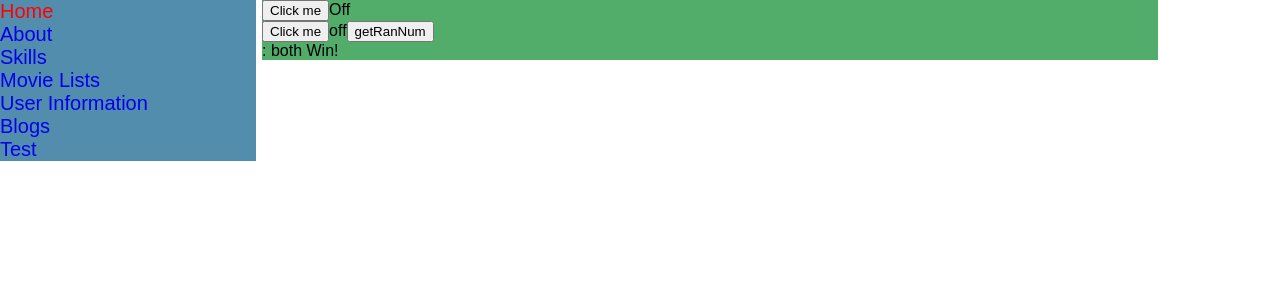
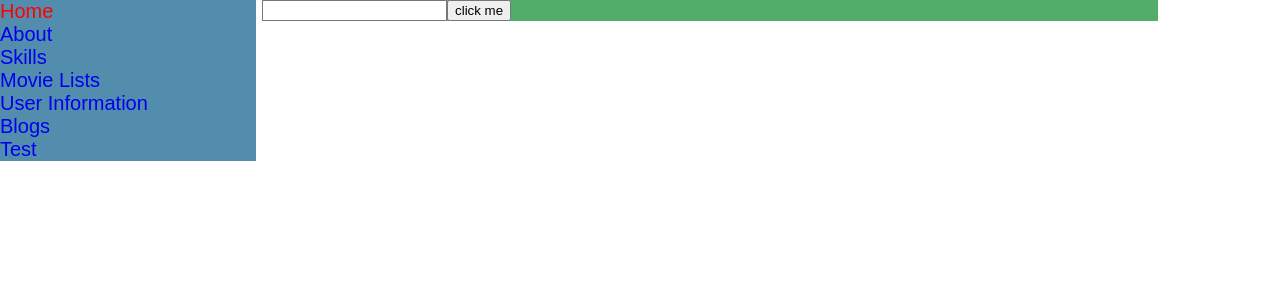
Before and after one commit to jacobkim9881/react-port, a React (Create React App) app: page /test in a window 1280 px wide. Shown: the top 300 px of the page. Built offline with nearby package versions, Linux system fonts and the light colour scheme.

Commit message:
5th-update

```diff
--- a/src/components/Blog.js
+++ b/src/components/Blog.js
@@ -2,6 +2,7 @@ import React, { Component } from 'react';
 import axios from 'axios'
 import { Main } from '../Css'
 import styled from 'styled-components'
+import Accordion from 'react-bootstrap/Accordion'
 
 class Blog extends Component {
     state = {
@@ -21,7 +22,7 @@ class Blog extends Component {
                 {this.state.blogs.map(post =>
                     <Post>
                         <h2>{post.title}</h2>
-                        <div><p>{post.body}</p></div>
+                        <div><p>{post.body}{post.key}</p></div>
                     </Post>
                     )}
             </ul>
--- a/src/components/Test.js
+++ b/src/components/Test.js
@@ -1,48 +1,58 @@
 import React, { Component } from 'react';
 import { Main } from '../Css'
-import Toggle from './utilities/Toggle'
-import Test1 from './Test1'
-
 class Test extends Component {
     constructor(props) {
         super(props);
         this.state = {
-            isToggledOn: false,
-            ranNum: "",
-            otherRanNum: ""
+            input: "",
+            answer: false
         }
-
-        this.handleClick = this.handleClick.bind(this);
-        this.saveNumber = this.saveNumber.bind(this);
+        this.getText = this.getText.bind(this);
     }
 
-    handleClick() {
-        this.setState(state => ({
-            isToggledOn: !state.isToggledOn
-        }));
-    }
-
-    saveNumber() {
+    getText() {
         this.setState({
-            ranNum: Math.trunc(
-                Math.random()*7
-            ),
-            otherRanNum: Math.trunc(
-                Math.random()*7
-            )
+            input: event.target.value
         });
     }
 
+    getAnswer() {
+        let str = this.state.input;
+        let letters = str.match(/[a-z0-9]/gi)
+        //An array to a string
+        .join("")
+        .toLowerCase();
+
+        //i start from 0 and j start from end
+        for (let i = 0; i < letters.length; i++) {
+          for (let j = letters.length - 1; j >= 0; j--) {
+            //If i and j get to middle and then return true
+            //i, j should search till middle and
+            if (i != j && i < j) {
+              //If both characters are same then increase i
+              if (letters[i] == letters[j]) {
+                i++;
+              } else {
+              //Else return false
+                this.setState(state => ({
+                    answer: false
+                }));
+              }
+            } else {
+                this.setState(state => ({
+                    answer: true
+                }));
+            }
+          }
+        }
+    }
     render() {
-        let me = this.state.ranNum;
-        let com = this.state.otherRanNum;
         return (
             <Main>
-                <Toggle name={"Click me"}/>
-                <button onClick={this.handleClick}>Click me</button>
-                {this.state.isToggledOn? "on" : "off"}
-                <button onClick={this.saveNumber}>getRanNum</button>
-                {<Test1 me={me} com={com} />}
+              <input type="text" onChange={this.getText}></input>
+              <button type="button" onClick={this.getAnswer}>click me</button>
+              {this.state.input}
+              {this.state.answer}
             </Main>
         );
     }
```
Also changed, not shown: src/components/Palindrome.js (added, +30 -0 lines).
